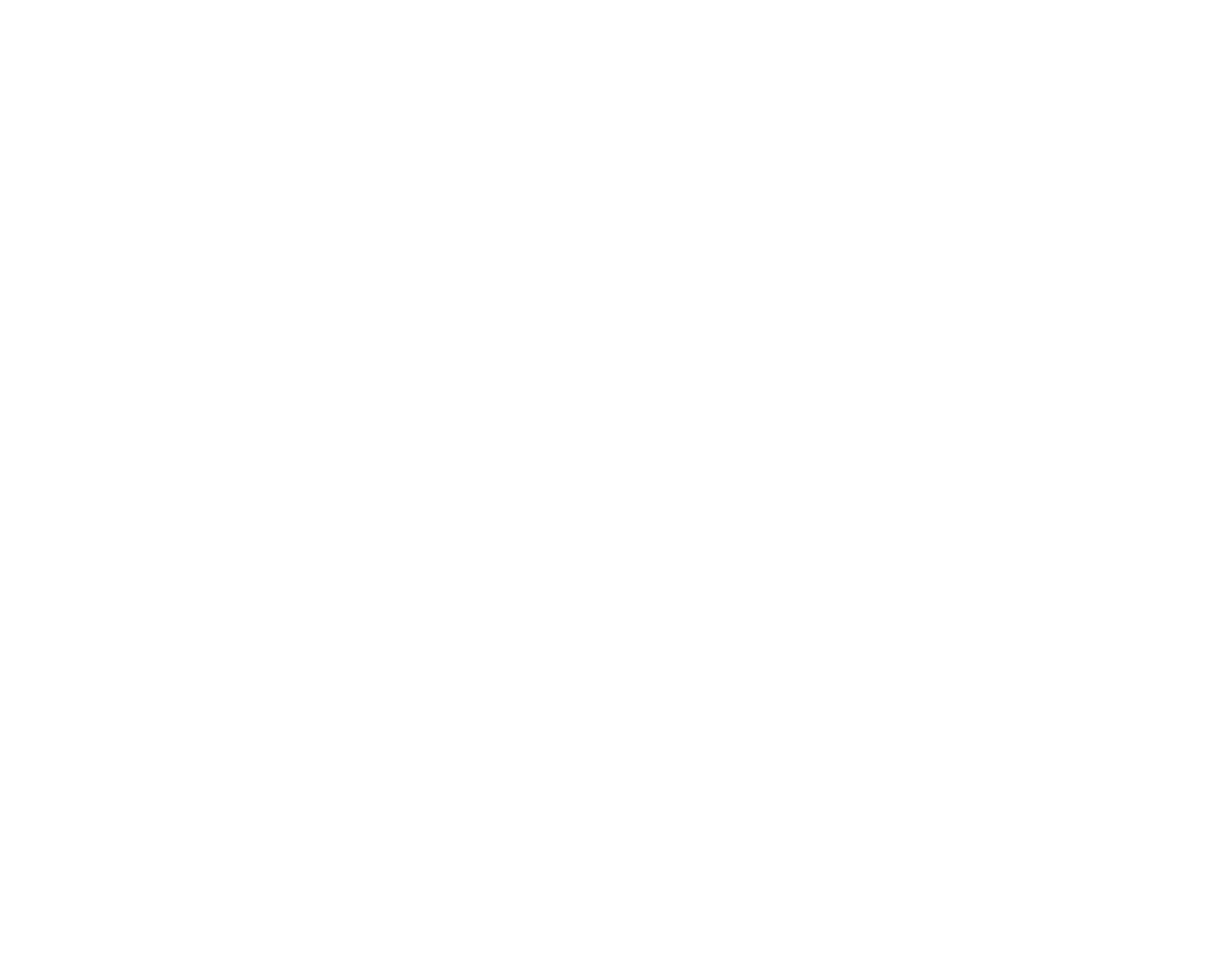
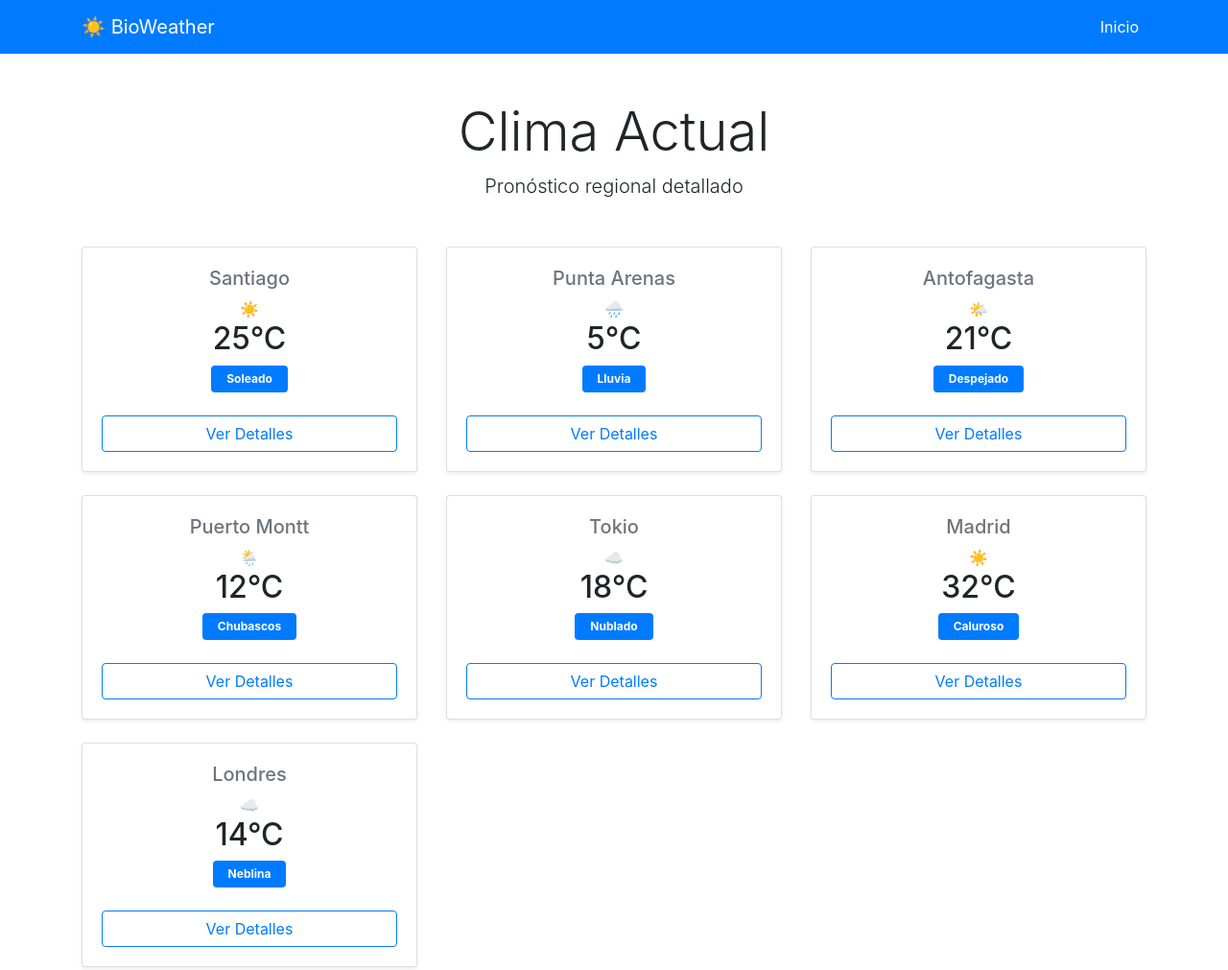
Before and after one commit to AmasandoPan/weather-frontend-m5, a plain HTML site: page index.html in a window 1280 px wide. Shown: the top 1011 px of the page at 96% size. Before the commit the page ends 800 px from the top, so only its background shows below. Drawn offline with nearby package versions, Linux system fonts and the light colour scheme.

Commit message:
Se agrega nuevo archivo weather-app.js para peticiones de la API

```diff
--- /dev/null
+++ b/assets/js/data.js
@@ -0,0 +1,128 @@
+const localidades = [
+  {
+    id: 1,
+    nombre: "Santiago",
+    tempActual: 25,
+    estadoActual: "Soleado",
+    icono: "☀️",
+    viento: "15km/h",
+    humedad: "30%",
+    pronosticoSemanal: [
+      { dia: "Lunes", min: 15, max: 28, estado: "Soleado" },
+      { dia: "Martes", min: 14, max: 26, estado: "Nublado" },
+      { dia: "Miércoles", min: 13, max: 22, estado: "Lluvia" },
+      { dia: "Jueves", min: 12, max: 20, estado: "Lluvia" },
+      { dia: "Viernes", min: 14, max: 25, estado: "Soleado" },
+      { dia: "Sábado", min: 16, max: 29, estado: "Soleado" },
+      { dia: "Domingo", min: 17, max: 30, estado: "Soleado" },
+    ],
+  },
+  {
+    id: 2,
+    nombre: "Punta Arenas",
+    tempActual: 5,
+    estadoActual: "Lluvia",
+    icono: "🌧️",
+    viento: "40km/h",
+    humedad: "85%",
+    pronosticoSemanal: [
+      { dia: "Lunes", min: 2, max: 8, estado: "Lluvia" },
+      { dia: "Martes", min: 1, max: 6, estado: "Lluvia" },
+      { dia: "Miércoles", min: 0, max: 5, estado: "Nieve" },
+      { dia: "Jueves", min: 2, max: 7, estado: "Nublado" },
+      { dia: "Viernes", min: 3, max: 9, estado: "Nublado" },
+      { dia: "Sábado", min: 4, max: 10, estado: "Soleado" },
+      { dia: "Domingo", min: 2, max: 8, estado: "Lluvia" },
+    ],
+  },
+  {
+    id: 3,
+    nombre: "Antofagasta",
+    tempActual: 21,
+    estadoActual: "Despejado",
+    icono: "🌤️",
+    viento: "12km/h",
+    humedad: "65%",
+    pronosticoSemanal: [
+      { dia: "Lunes", min: 16, max: 22, estado: "Despejado" },
+      { dia: "Martes", min: 17, max: 23, estado: "Soleado" },
+      { dia: "Miércoles", min: 16, max: 21, estado: "Nublado" },
+      { dia: "Jueves", min: 15, max: 20, estado: "Nublado" },
+      { dia: "Viernes", min: 16, max: 22, estado: "Soleado" },
+      { dia: "Sábado", min: 17, max: 24, estado: "Soleado" },
+      { dia: "Domingo", min: 18, max: 25, estado: "Soleado" },
+    ],
+  },
+  {
+    id: 4,
+    nombre: "Puerto Montt",
+    tempActual: 12,
+    estadoActual: "Chubascos",
+    icono: "🌦️",
+    viento: "25km/h",
+    humedad: "90%",
+    pronosticoSemanal: [
+      { dia: "Lunes", min: 8, max: 14, estado: "Lluvia" },
+      { dia: "Martes", min: 7, max: 13, estado: "Lluvia" },
+      { dia: "Miércoles", min: 9, max: 15, estado: "Nublado" },
+      { dia: "Jueves", min: 10, max: 16, estado: "Soleado" },
+      { dia: "Viernes", min: 8, max: 14, estado: "Lluvia" },
+      { dia: "Sábado", min: 7, max: 12, estado: "Lluvia" },
+      { dia: "Domingo", min: 9, max: 15, estado: "Chubascos" },
+    ],
+  },
+  {
+    id: 5,
+    nombre: "Tokio",
+    tempActual: 18,
+    estadoActual: "Nublado",
+    icono: "☁️",
+    viento: "10km/h",
+    humedad: "55%",
+    pronosticoSemanal: [
+      { dia: "Lunes", min: 12, max: 20, estado: "Nublado" },
+      { dia: "Martes", min: 11, max: 19, estado: "Lluvia" },
+      { dia: "Miércoles", min: 10, max: 18, estado: "Soleado" },
+      { dia: "Jueves", min: 13, max: 22, estado: "Soleado" },
+      { dia: "Viernes", min: 14, max: 21, estado: "Nublado" },
+      { dia: "Sábado", min: 15, max: 23, estado: "Soleado" },
+      { dia: "Domingo", min: 14, max: 20, estado: "Nublado" },
+    ],
+  },
+  {
+    id: 6,
+    nombre: "Madrid",
+    tempActual: 32,
+    estadoActual: "Caluroso",
+    icono: "☀️",
+    viento: "8km/h",
+    humedad: "20%",
+    pronosticoSemanal: [
+      { dia: "Lunes", min: 20, max: 34, estado: "Soleado" },
+      { dia: "Martes", min: 22, max: 36, estado: "Soleado" },
+      { dia: "Miércoles", min: 21, max: 35, estado: "Soleado" },
+      { dia: "Jueves", min: 19, max: 33, estado: "Tormenta" },
+      { dia: "Viernes", min: 18, max: 30, estado: "Nublado" },
+      { dia: "Sábado", min: 20, max: 32, estado: "Soleado" },
+      { dia: "Domingo", min: 22, max: 35, estado: "Soleado" },
+    ],
+  },
+  {
+    id: 7,
+    nombre: "Londres",
+    tempActual: 14,
+    estadoActual: "Neblina",
+    icono: "☁️",
+    viento: "18km/h",
+    humedad: "80%",
+    pronosticoSemanal: [
+      { dia: "Lunes", min: 10, max: 16, estado: "Lluvia" },
+      { dia: "Martes", min: 9, max: 15, estado: "Lluvia" },
+      { dia: "Miércoles", min: 11, max: 17, estado: "Nublado" },
+      { dia: "Jueves", min: 12, max: 18, estado: "Nublado" },
+      { dia: "Viernes", min: 10, max: 16, estado: "Lluvia" },
+      { dia: "Sábado", min: 11, max: 19, estado: "Soleado" },
+      { dia: "Domingo", min: 12, max: 17, estado: "Nublado" },
+    ],
+  },
+];
--- /dev/null
+++ b/assets/js/script.js
@@ -0,0 +1,38 @@
+const contenedor = document.getElementById("contenedor-clima");
+
+// Función para renderizar cards
+function cargarCards() {
+  localidades.forEach((loc) => {
+    // Definimos una clase de estado según el clima
+    const estadoClima = loc.estadoActual.toLowerCase().includes("lluvia")
+      ? "is-rainy"
+      : "is-sunny";
+
+    const card = `
+        <div class="col-12 col-md-6 col-lg-4 mb-4">
+            <div class="card weather-card h-100 shadow-sm ${estadoClima}">
+                <div class="card-body text-center">
+                    <h5 class="weather-card__title text-muted">${loc.nombre}</h5>
+                    <div class="weather-card__icon">${loc.icono}</div>
+                    <p class="weather-card__temp h2">${loc.tempActual}°C</p>
+                    <span class="badge badge-primary px-3 py-2">${loc.estadoActual}</span>
+                    <div class="mt-4">
+                        <button class="btn btn-outline-primary btn-block" onclick="verDetalle(${loc.id})">
+                            Ver Detalles
+                        </button>
+                    </div>
+                </div>
+            </div>
+        </div>
+    `;
+    contenedor.innerHTML += card;
+  });
+}
+
+// Navegación al detalle
+function verDetalle(id) {
+  localStorage.setItem("ciudadSeleccionada", id);
+  window.location.href = "detalle.html";
+}
+
+cargarCards();
--- a/index.html
+++ b/index.html
@@ -1,11 +1,48 @@
-<!DOCTYPE html>
+<!doctype html>
 <html lang="es">
-<head>
-    <meta charset="UTF-8">
-    <meta name="viewport" content="width=device-width, initial-scale=1.0">
-    <title>Document</title>
-</head>
-<body>
+  <!style>
+  <head>
+    <meta charset="UTF-8" />
+    <meta name="viewport" content="width=device-width, initial-scale=1.0" />
+    <title>BioWeather - SMACSS Edition</title>
+    <link
+      rel="stylesheet"
+      href="https://cdn.jsdelivr.net/npm/bootstrap@4.6.2/dist/css/bootstrap.min.css"
+    />
+    <link rel="stylesheet" href="assets/css/style.css" />
+  </head>
 
-</body>
+  <body>
+    <header class="layout-header">
+      <nav class="navbar navbar-expand-lg navbar-dark bg-primary">
+        <div class="container">
+          <a class="navbar-brand" href="index.html">☀️ BioWeather</a>
+          <div class="navbar-nav ml-auto">
+            <a class="nav-item nav-link active" href="index.html">Inicio</a>
+          </div>
+        </div>
+      </nav>
+    </header>
+
+    <main class="container my-5">
+      <header class="section-header text-center mb-5">
+        <h1 class="display-4">Clima Actual</h1>
+        <p class="lead">Pronóstico regional detallado</p>
+      </header>
+
+      <div class="row" id="contenedor-clima"></div>
+    </main>
+
+    <footer class="layout-footer bg-white border-top py-4">
+      <div class="container text-center">
+        <p class="mb-0 text-muted">&copy; 2026 BioWeather - Módulo 4</p>
+        <small>Diseñado por AmasandoPan utilizando SMACSS</small>
+      </div>
+    </footer>
+
+    <script src="https://code.jquery.com/jquery-3.5.1.slim.min.js"></script>
+    <script src="https://cdn.jsdelivr.net/npm/bootstrap@4.6.2/dist/js/bootstrap.bundle.min.js"></script>
+    <script src="assets/js/data.js"></script>
+    <script src="assets/js/script.js"></script>
+  </body>
 </html>
--- /dev/null
+++ b/scss/base/_variables.scss
@@ -0,0 +1,6 @@
+$primary-color: #007bff;
+$dark-color: #343a40;
+$light-bg: #f8f9fa;
+$sun-color: #f39c12;
+$rain-color: #3498db;
+$font-main: 'Segoe UI', Tahoma, Geneva, Verdana, sans-serif;
--- /dev/null
+++ b/scss/modules/_weather-card.scss
@@ -0,0 +1,24 @@
+.weather-card {
+  @include box-shadow-soft;
+  padding: 20px;
+  margin-bottom: 1.5rem;
+  border-radius: 12px;
+  transition: transform 0.3s ease;
+  border: none;
+  overflow: hidden;
+
+  &:hover {
+    transform: translateY(-5px);
+    box-shadow: 0 10px 20px rgba(0, 0, 0, 0.1);
+  }
+
+  &__icon {
+    font-size: 3.5rem;
+    padding: 1rem 0;
+  }
+
+  &__temp {
+    font-weight: bold;
+    color: $dark-color;
+  }
+}
```
Also changed, not shown: assets/js/script-detalle.js (added, +100 -0 lines), assets/js/weather-app.js (added, +82 -0 lines), detalle.html (added, +82 -0 lines), main.scss (added, +17 -0 lines), scss/base/_mixins.scss (added, +17 -0 lines), assets/css/style.css (added), assets/img/captura.png (added), scss/base/_reset.scss (added), scss/layout/_footer.scss (added), scss/layout/_header.scss (added), scss/layout/_main-layout.scss (added), scss/state/weather-states.css (added), scss/state/weather-states.scss (added), 2 other files.
